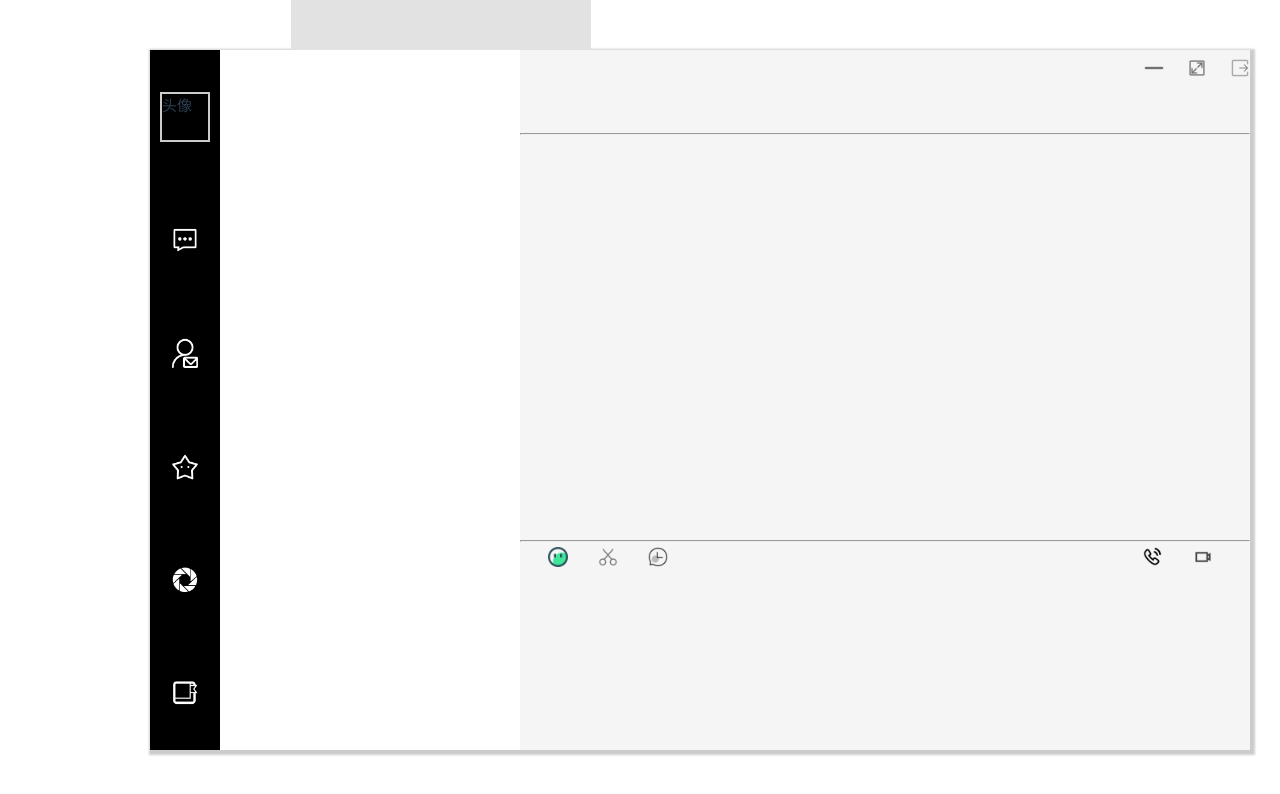
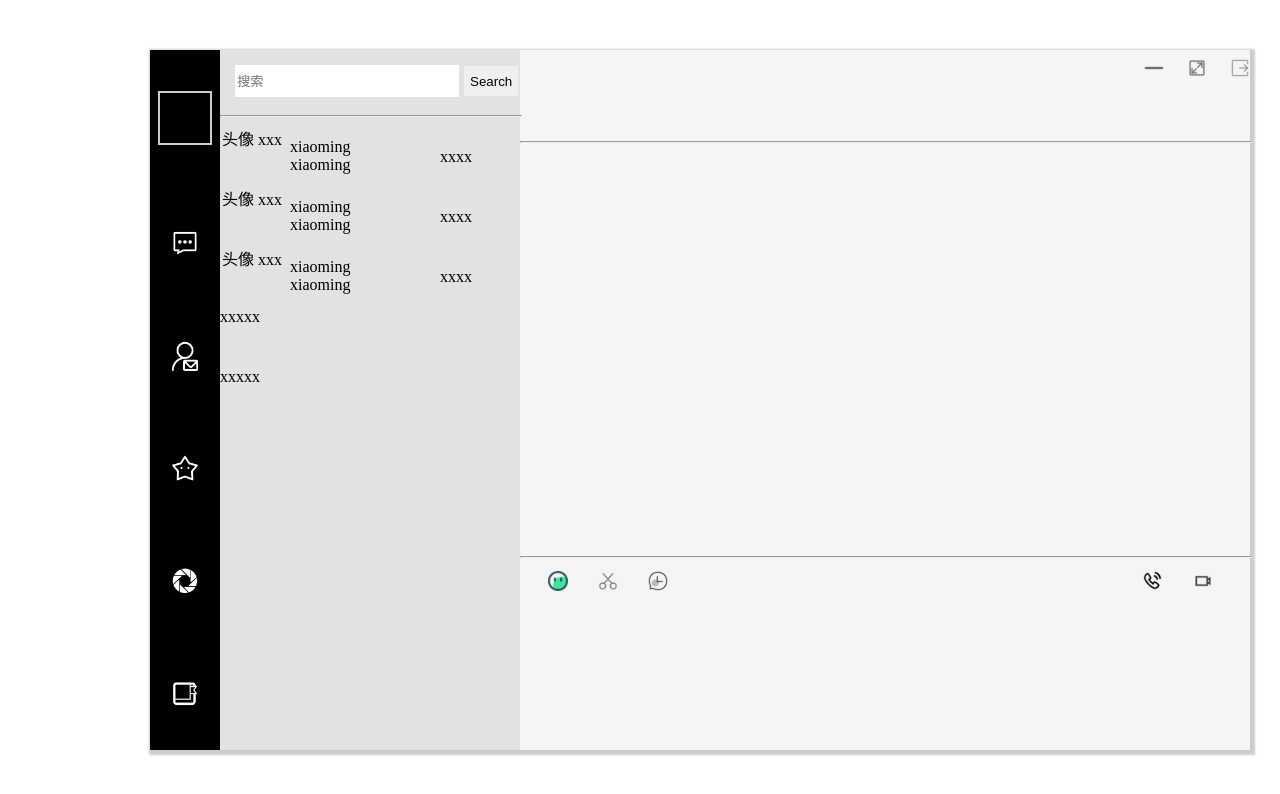
Before and after one commit to H-cyber677/YICHAT, a Vue app: page / in a window 1280 px wide. Shown: the top 794 px of the page. Built offline with nearby package versions, Linux system fonts and the light colour scheme.

Commit message:
fix: 修复搜索框无法输入的问题已经鼠标悬浮后不换颜色的问题

```diff
--- a/src/assets/base.css
+++ /dev/null
@@ -1,86 +0,0 @@
-/* color palette from <https://github.com/vuejs/theme> */
-:root {
-  --vt-c-white: #ffffff;
-  --vt-c-white-soft: #f8f8f8;
-  --vt-c-white-mute: #f2f2f2;
-
-  --vt-c-black: #181818;
-  --vt-c-black-soft: #222222;
-  --vt-c-black-mute: #282828;
-
-  --vt-c-indigo: #2c3e50;
-
-  --vt-c-divider-light-1: rgba(60, 60, 60, 0.29);
-  --vt-c-divider-light-2: rgba(60, 60, 60, 0.12);
-  --vt-c-divider-dark-1: rgba(84, 84, 84, 0.65);
-  --vt-c-divider-dark-2: rgba(84, 84, 84, 0.48);
-
-  --vt-c-text-light-1: var(--vt-c-indigo);
-  --vt-c-text-light-2: rgba(60, 60, 60, 0.66);
-  --vt-c-text-dark-1: var(--vt-c-white);
-  --vt-c-text-dark-2: rgba(235, 235, 235, 0.64);
-}
-
-/* semantic color variables for this project */
-:root {
-  --color-background: var(--vt-c-white);
-  --color-background-soft: var(--vt-c-white-soft);
-  --color-background-mute: var(--vt-c-white-mute);
-
-  --color-border: var(--vt-c-divider-light-2);
-  --color-border-hover: var(--vt-c-divider-light-1);
-
-  --color-heading: var(--vt-c-text-light-1);
-  --color-text: var(--vt-c-text-light-1);
-
-  --section-gap: 160px;
-}
-
-@media (prefers-color-scheme: dark) {
-  :root {
-    --color-background: var(--vt-c-black);
-    --color-background-soft: var(--vt-c-black-soft);
-    --color-background-mute: var(--vt-c-black-mute);
-
-    --color-border: var(--vt-c-divider-dark-2);
-    --color-border-hover: var(--vt-c-divider-dark-1);
-
-    --color-heading: var(--vt-c-text-dark-1);
-    --color-text: var(--vt-c-text-dark-2);
-  }
-}
-
-*,
-*::before,
-*::after {
-  box-sizing: border-box;
-  margin: 0;
-  font-weight: normal;
-}
-
-body {
-  min-height: 100vh;
-  color: var(--color-text);
-  background: var(--color-background);
-  transition:
-    color 0.5s,
-    background-color 0.5s;
-  line-height: 1.6;
-  font-family:
-    Inter,
-    -apple-system,
-    BlinkMacSystemFont,
-    'Segoe UI',
-    Roboto,
-    Oxygen,
-    Ubuntu,
-    Cantarell,
-    'Fira Sans',
-    'Droid Sans',
-    'Helvetica Neue',
-    sans-serif;
-  font-size: 15px;
-  text-rendering: optimizeLegibility;
-  -webkit-font-smoothing: antialiased;
-  -moz-osx-font-smoothing: grayscale;
-}
--- a/src/assets/main.css
+++ /dev/null
@@ -1,35 +0,0 @@
-@import './base.css';
-
-#app {
-  max-width: 1280px;
-  margin: 0 auto;
-  padding: 2rem;
-  font-weight: normal;
-}
-
-a,
-.green {
-  text-decoration: none;
-  color: hsla(160, 100%, 37%, 1);
-  transition: 0.4s;
-  padding: 3px;
-}
-
-@media (hover: hover) {
-  a:hover {
-    background-color: hsla(160, 100%, 37%, 0.2);
-  }
-}
-
-@media (min-width: 1024px) {
-  body {
-    display: flex;
-    place-items: center;
-  }
-
-  #app {
-    display: grid;
-    grid-template-columns: 1fr 1fr;
-    padding: 0 2rem;
-  }
-}
--- a/src/components/ChatList/ChatList.vue
+++ b/src/components/ChatList/ChatList.vue
@@ -22,19 +22,15 @@
 
 <template>
   <div class="center" :style="{ width: '300px', height: '700px' }">
-
     <input type="text" placeholder="搜索" class="input">
     <button class="button">Search</button>
     <hr class="hr">
     <List v-for="(item, index) in items" :userInfor="item" :key="index"></List>
-
   </div>
 </template>
 <style scoped>
 .center {
   background-color: rgba(226, 226, 226);
-  transition: transform 1s;
-  transform: translate(71px, -700px);
 }
 
 .input {
--- a/src/main.ts
+++ b/src/main.ts
@@ -1,4 +1,4 @@
-import './assets/main.css'
+import './main.css'
 
 import { createApp } from 'vue'
 import App from './App.vue'
```
Also changed, not shown: src/assets/logo.svg (deleted), src/main.css (added).
